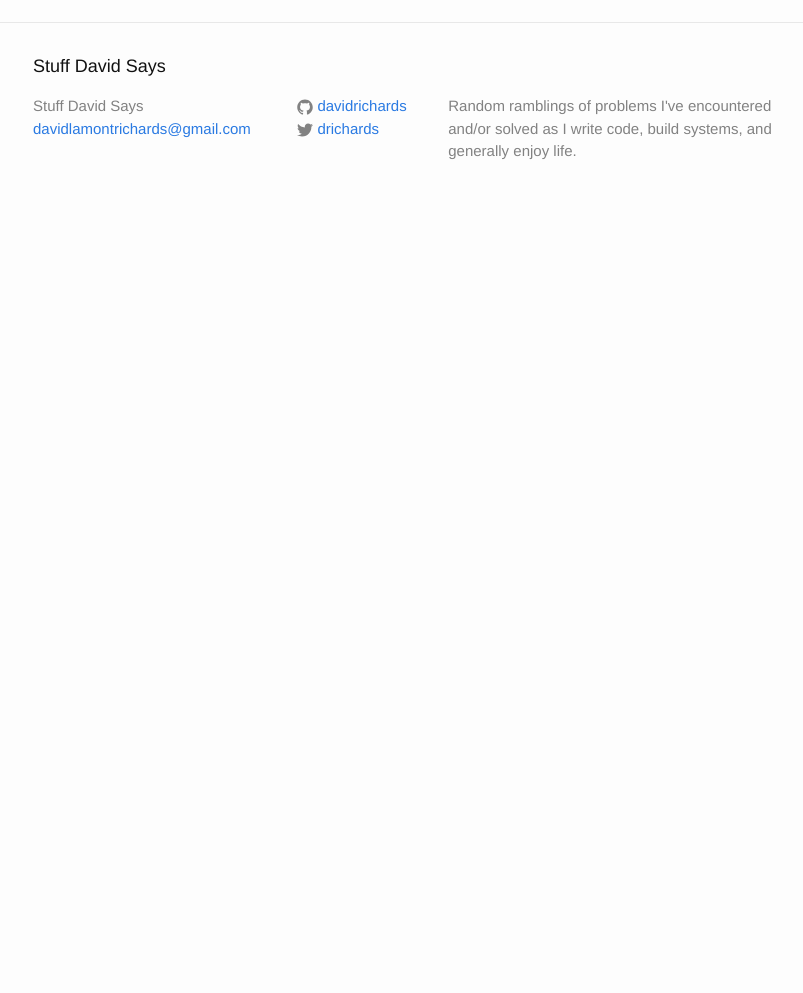
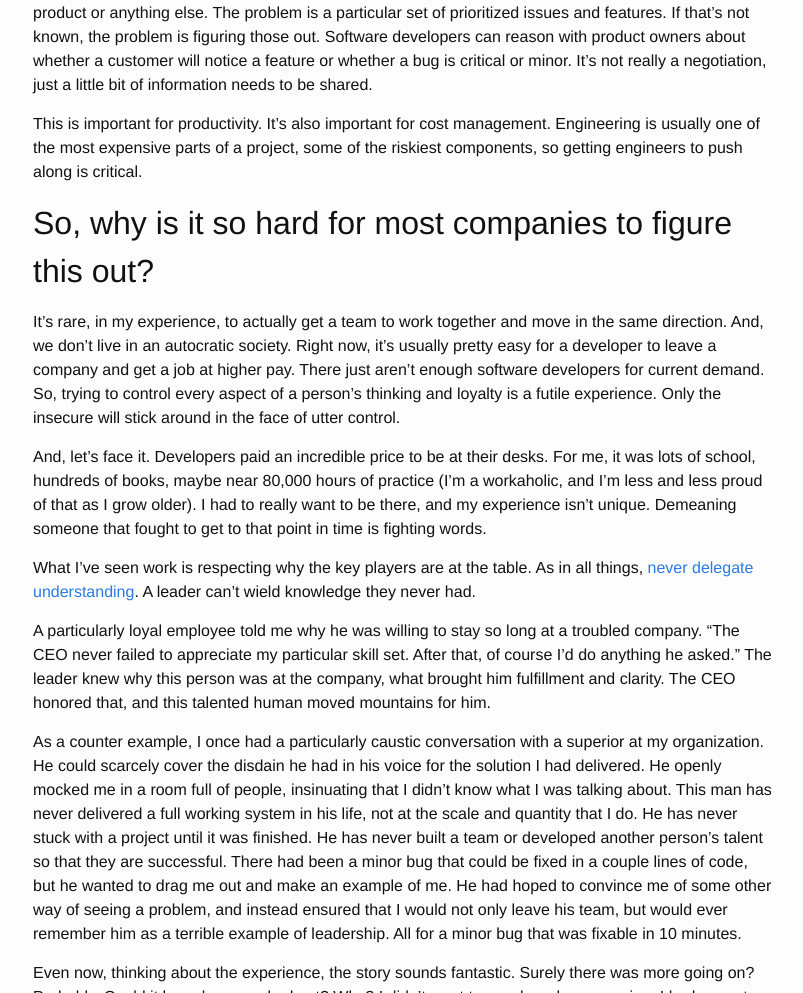
Before and after one commit to davidrichards/davidrichards.github.io, a Jekyll site: the page built from _posts/2016-5-4-where-are-we-going.markdown, in a window 1280 px wide and 1400 px high, scrolled down 681 px. Shown: the part 407-1400 px from the top of the window, without its empty margins (237-1040 px from the left). Built offline with Jekyll 4.4.1, drawn with Linux system fonts in a browser that asks for light colours; before the commit the page ends 1311 px from its top, so only the background shows below that; some of the changed text lies outside the part shown.

Commit message:
leadership

```diff
--- a/_posts/2016-5-4-where-are-we-going.markdown
+++ b/_posts/2016-5-4-where-are-we-going.markdown
@@ -19,3 +19,27 @@
 It's even worse with software developers.  We are problem solvers by craft.  Until we're sold on where we're going, we naturally treat it as an unsolved puzzle and often get carried away trying to do the leader's job for them.  It's an advanced form of [nerd snipping](https://xkcd.com/356/).
 
 <img src="https://imgs.xkcd.com/comics/nerd_sniping.png" height="400px" />
+
+So, for software developers, they need to be assured (often) that the problem isn't the organization, the product or anything else.  The problem is a particular set of prioritized issues and features.  If that's not known, the problem is figuring those out.  Software developers can reason with product owners about whether a customer will notice a feature or whether a bug is critical or minor.  It's not really a negotiation, just a little bit of information needs to be shared.
+
+This is important for productivity.  It's also important for cost management.  Engineering is usually one of the most expensive parts of a project, some of the riskiest components, so getting engineers to push along is critical.
+
+## So, why is it so hard for most companies to figure this out?
+
+It's rare, in my experience, to actually get a team to work together and move in the same direction.  And, we don't live in an autocratic society.  Right now, it's usually pretty easy for a developer to leave a company and get a job at higher pay.  There just aren't enough software developers for current demand.  So, trying to control every aspect of a person's thinking and loyalty is a futile experience.  Only the insecure will stick around in the face of utter control.
+
+And, let's face it.  Developers paid an incredible price to be at their desks.  For me, it was lots of school, hundreds of books, maybe near 80,000 hours of practice (I'm a workaholic, and I'm less and less proud of that as I grow older).  I had to really want to be there, and my experience isn't unique.  Demeaning someone that fought to get to that point in time is fighting words.
+
+What I've seen work is respecting why the key players are at the table.  As in all things, [never delegate understanding](http://www.eamesoffice.com/the-work/never-delegate-understanding/).  A leader can't wield knowledge they never had.
+
+A particularly loyal employee told me why he was willing to stay so long at a troubled company.  "The CEO never failed to appreciate my particular skill set.  After that, of course I'd do anything he asked."  The leader knew why this person was at the company, what brought him fulfillment and clarity.  The CEO honored that, and this talented human moved mountains for him.
+
+As a counter example, I once had a particularly caustic conversation with a superior at my organization.  He could scarcely cover the disdain he had in his voice for the solution I had delivered.  He openly mocked me in a room full of people, insinuating that I didn't know what I was talking about.  This man has never delivered a full working system in his life, not at the scale and quantity that I do.  He has never stuck with a project until it was finished.  He has never built a team or developed another person's talent so that they are successful.  There had been a minor bug that could be fixed in a couple lines of code, but he wanted to drag me out and make an example of me.  He had hoped to convince me of some other way of seeing a problem, and instead ensured that I would not only leave his team, but would ever remember him as a terrible example of leadership.  All for a minor bug that was fixable in 10 minutes.
+
+Even now, thinking about the experience, the story sounds fantastic.  Surely there was more going on?  Probably.  Could it have been worked out?  Why?  I didn't want to go where he was going.  I had come to the company with a particular skill set and was prepared to do whatever was in my power to ensure they succeeded.  All that was destroyed very quickly.  At the very least, I had to conclude that this relationship doesn't work in this context.
+
+## This really is an issue
+
+These economic times, until something breaks, are hyper difficult.  Salaries are growing at around 6% per year ([roughly](http://www.codingdojo.com/blog/web-developer-salaries-2016/)).  This at a time when inflation is [roughly flat](http://www.usinflationcalculator.com/inflation/current-inflation-rates/).  How can someone hold onto a team when almost anyone can cross the street to another shop for a $10,000 annual pay bump?
+
+On the other hand, believing in where we are going and having some ownership of the solution is the easiest cure.  I'm not talking about equity or options.  I'm talking about just letting people deliver worthwhile contributions and thinking them for it.  If it can be improved, just do it respectfully.  If you don't think you can be tactful or respectful, invest a couple minutes preparing for potentially team-killing conversations.
```
